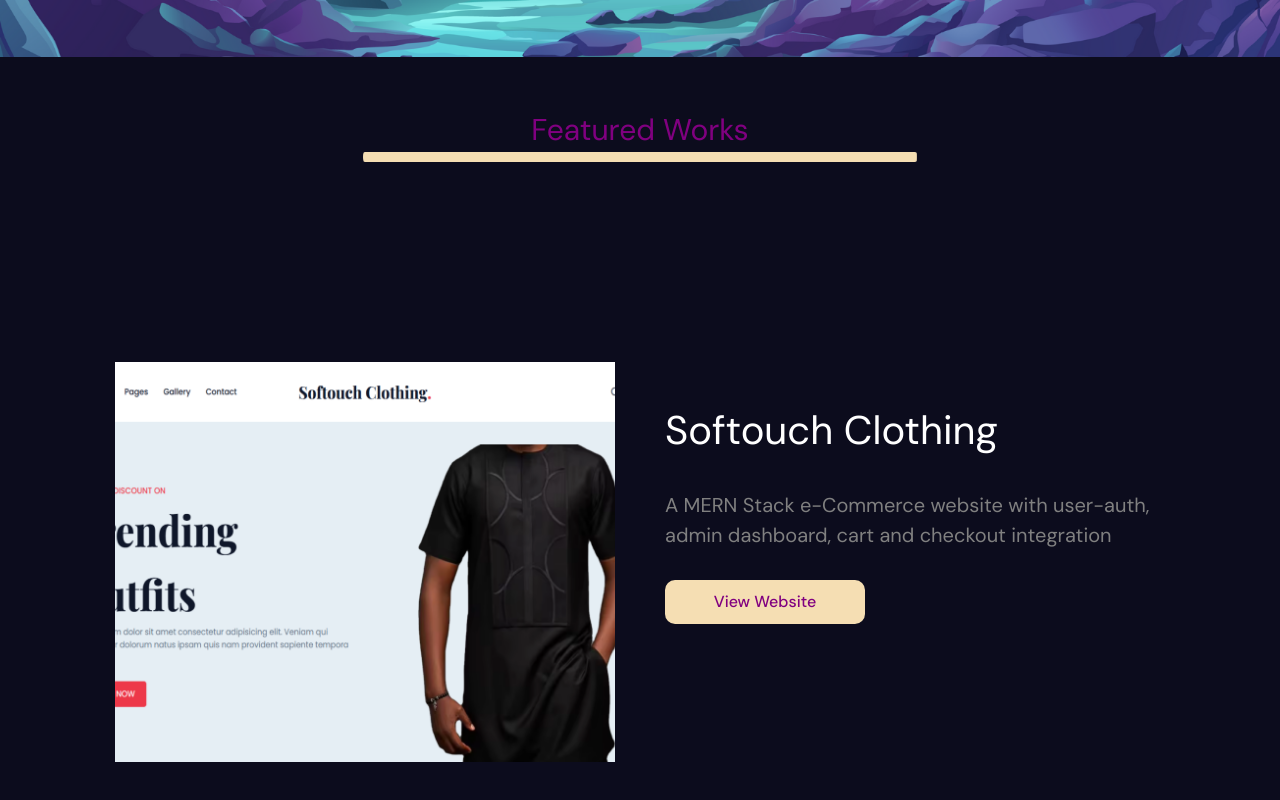
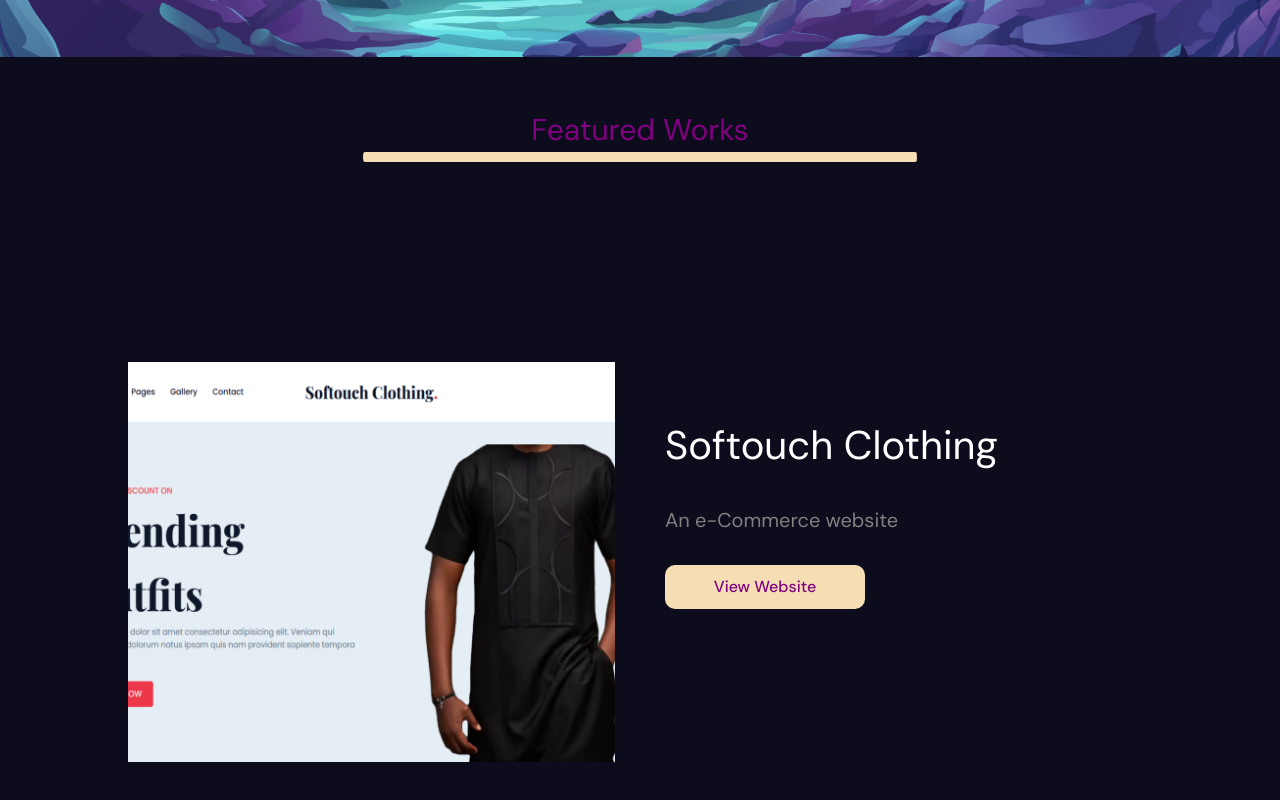
Before and after one commit to nickeybamby/CS-Tech, a React (Vite) app: page / in a window 1280 px wide. Shown: the part 3143-3943 px from the top of the page. Built offline with nearby package versions, Linux system fonts and the light colour scheme.

Commit message:
Update Portfolio.jsx

```diff
--- a/src/components/portfolio/Portfolio.jsx
+++ b/src/components/portfolio/Portfolio.jsx
@@ -12,8 +12,8 @@ const items = [
         id:1,
         title: "Softouch Clothing",
         img: softouch,
-        desc: "A MERN Stack e-Commerce website with user-auth, admin dashboard, cart and checkout integration",
-        link: "https://github.com/nickeybamby/softouchClothing/tree/main/frontend",
+        desc: "An e-Commerce website",
+        link: "https://soft-phi.vercel.app",
     },
     {
         id:2,
```
